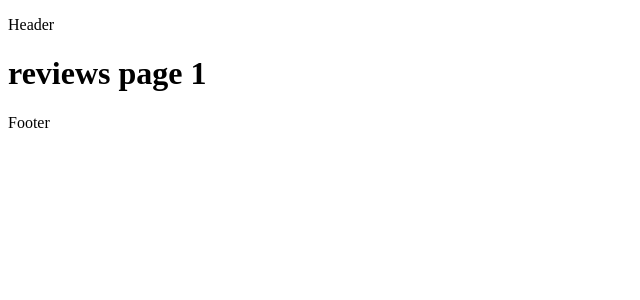
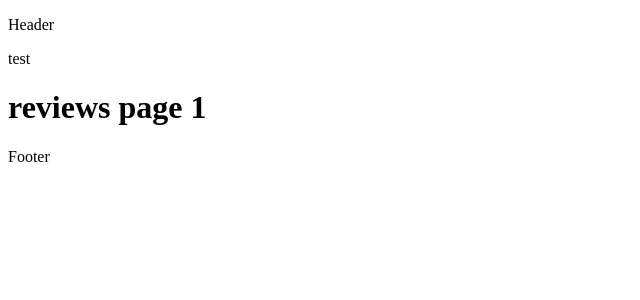
Before and after one commit to Olegborodko/NEXT-JS-BEGGINER-TO-ADV, a Next.js app: page /reviews/1 in a window 1280 px wide. Shown: the top 300 px of the page, without its empty margins (0-640 px from the left). Built offline with nearby package versions, Linux system fonts and the light colour scheme.

Commit message:
layout inside layout

```diff
--- a/src/app/doc/page.tsx
+++ b/src/app/doc/page.tsx
@@ -1,4 +1,4 @@
-export default function Doc({ params }) {
+export default function Doc() {
   return (
     <h1>
       doc page
--- /dev/null
+++ b/src/app/reviews/[reviewId]/layout.tsx
@@ -0,0 +1,14 @@
+export default function ReviewLayout({
+  children,
+}: {
+  children: React.ReactNode
+}) {
+  return (
+    <>
+      <header>test</header>
+      <div>
+        {children}
+      </div>
+    </>
+  )
+}
--- a/src/app/reviews/[reviewId]/page.tsx
+++ b/src/app/reviews/[reviewId]/page.tsx
@@ -1,18 +1,19 @@
 import { notFound } from "next/navigation";
 
-export default function reviewDetails({ params }: {
+export default async function reviewDetails({ params }: {
   params: {
     reviewId: string
   }
 }) {
+  const { reviewId } = await params;
 
-  if (parseInt(params.reviewId) > 1000) {
+  if (parseInt(reviewId) > 1000) {
     notFound();
   }
 
   return (
     <h1>
-      reviews page {params.reviewId}
+      reviews page {reviewId}
     </h1>
   );
 }
```
Also changed, not shown: doc/layout.txt (added).
